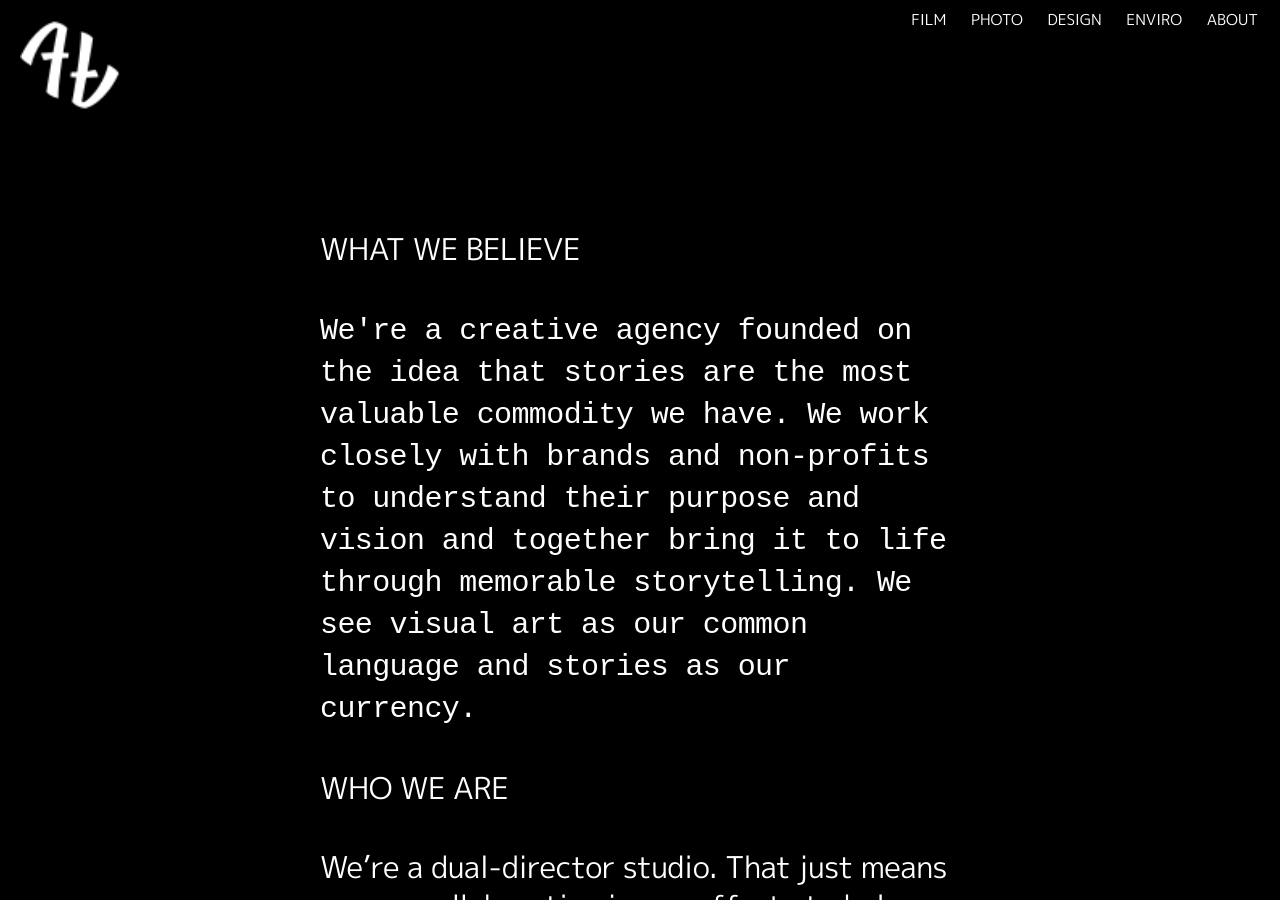
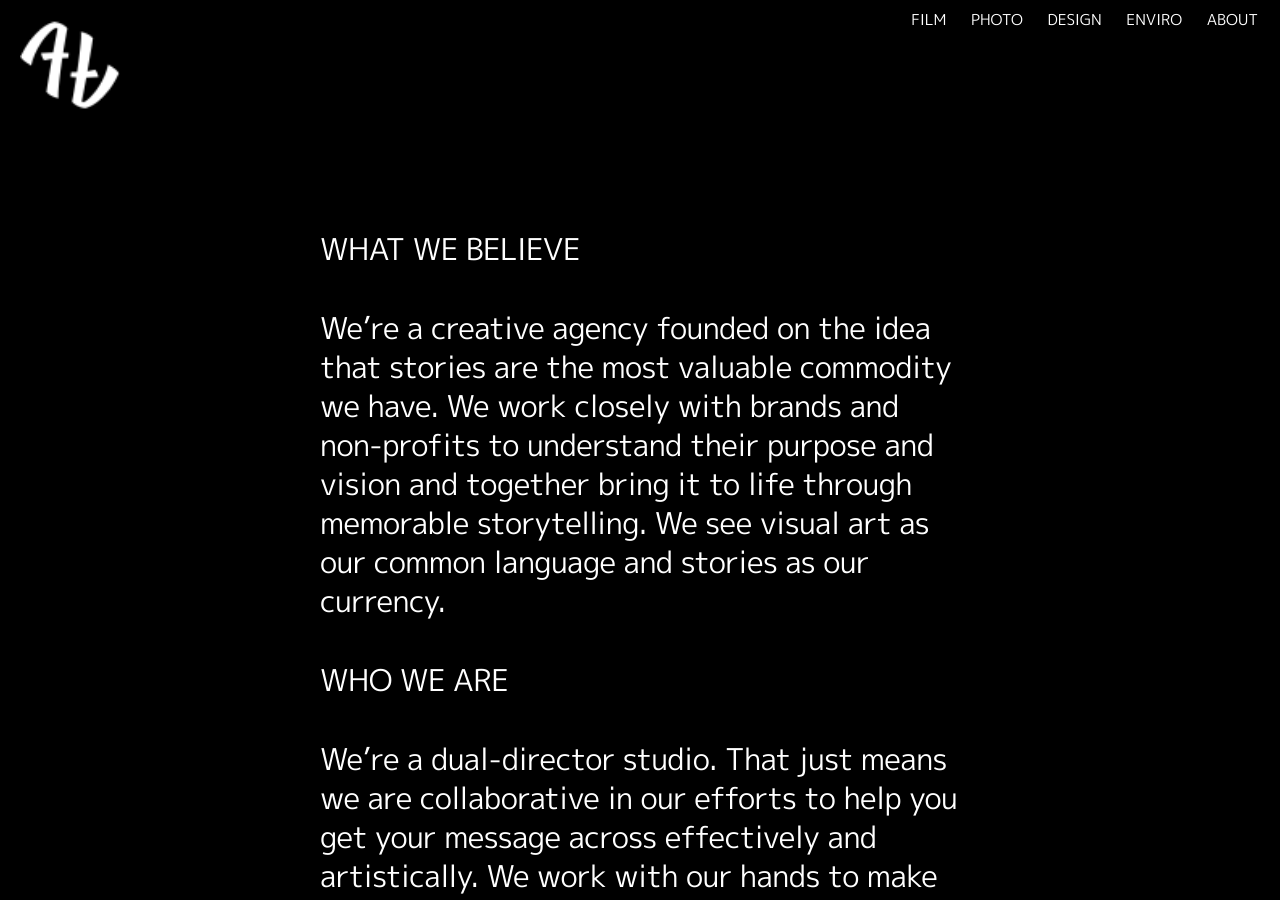
Before and after one commit to factorytown/factorytown.github.io, a Jekyll site: the page built from _pages/about.md, in a window 1280 px wide and 900 px high. Built offline with Jekyll 4.4.1, drawn with Linux system fonts in a browser that asks for light colours; nearby versions of some CDN libraries.

```diff
--- a/_pages/about.md
+++ b/_pages/about.md
@@ -4,7 +4,7 @@ title: CONTACT
 
 ### WHAT WE BELIEVE
 
-### `We're a creative agency founded on the idea that stories are the most valuable commodity we have. We work closely with brands and non-profits to understand their purpose and vision and together bring it to life through memorable storytelling. We see visual art as our common language and stories as our currency.`
+### We're a creative agency founded on the idea that stories are the most valuable commodity we have. We work closely with brands and non-profits to understand their purpose and vision and together bring it to life through memorable storytelling. We see visual art as our common language and stories as our currency.
 
 ### WHO WE ARE
 
```
